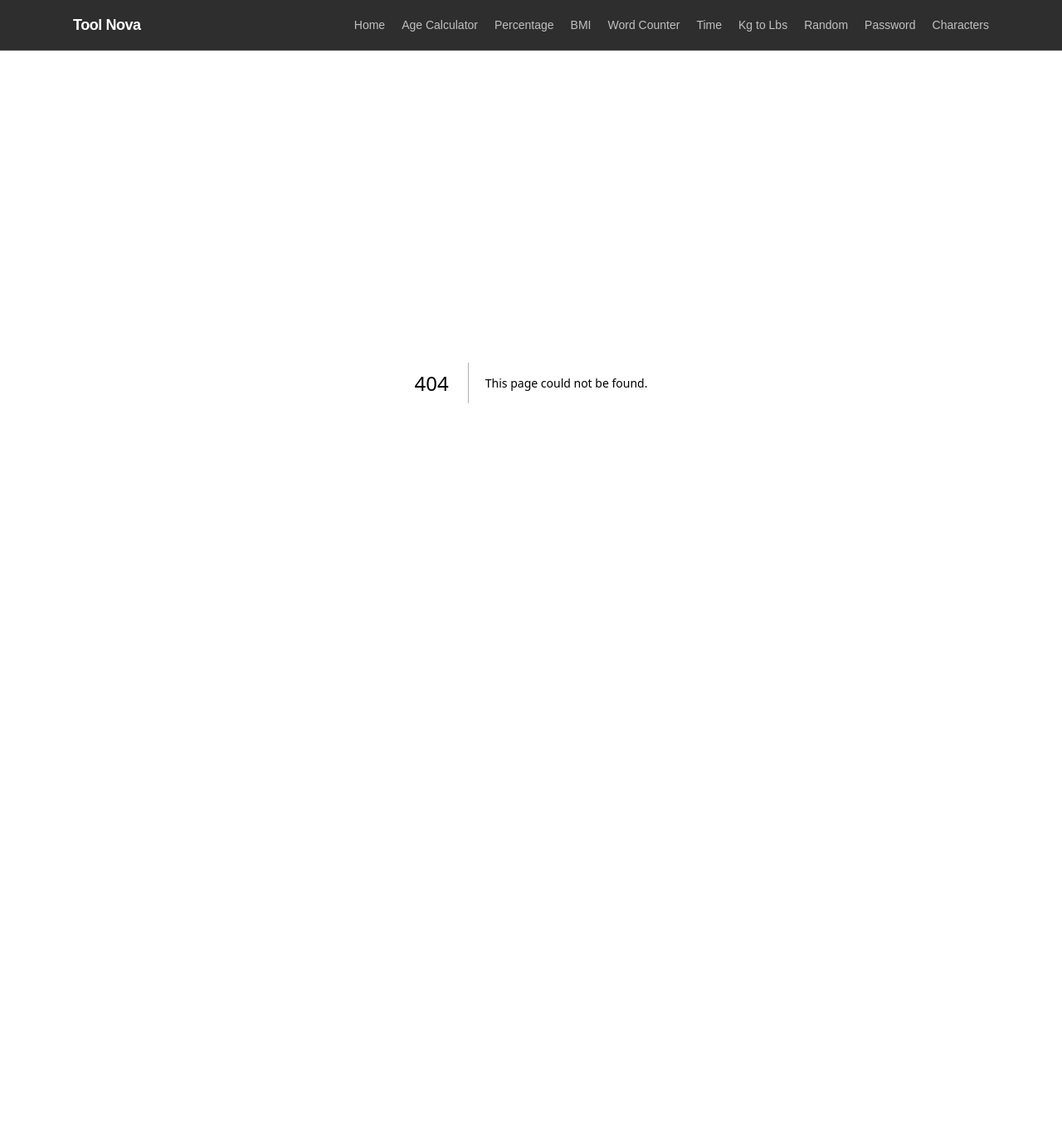
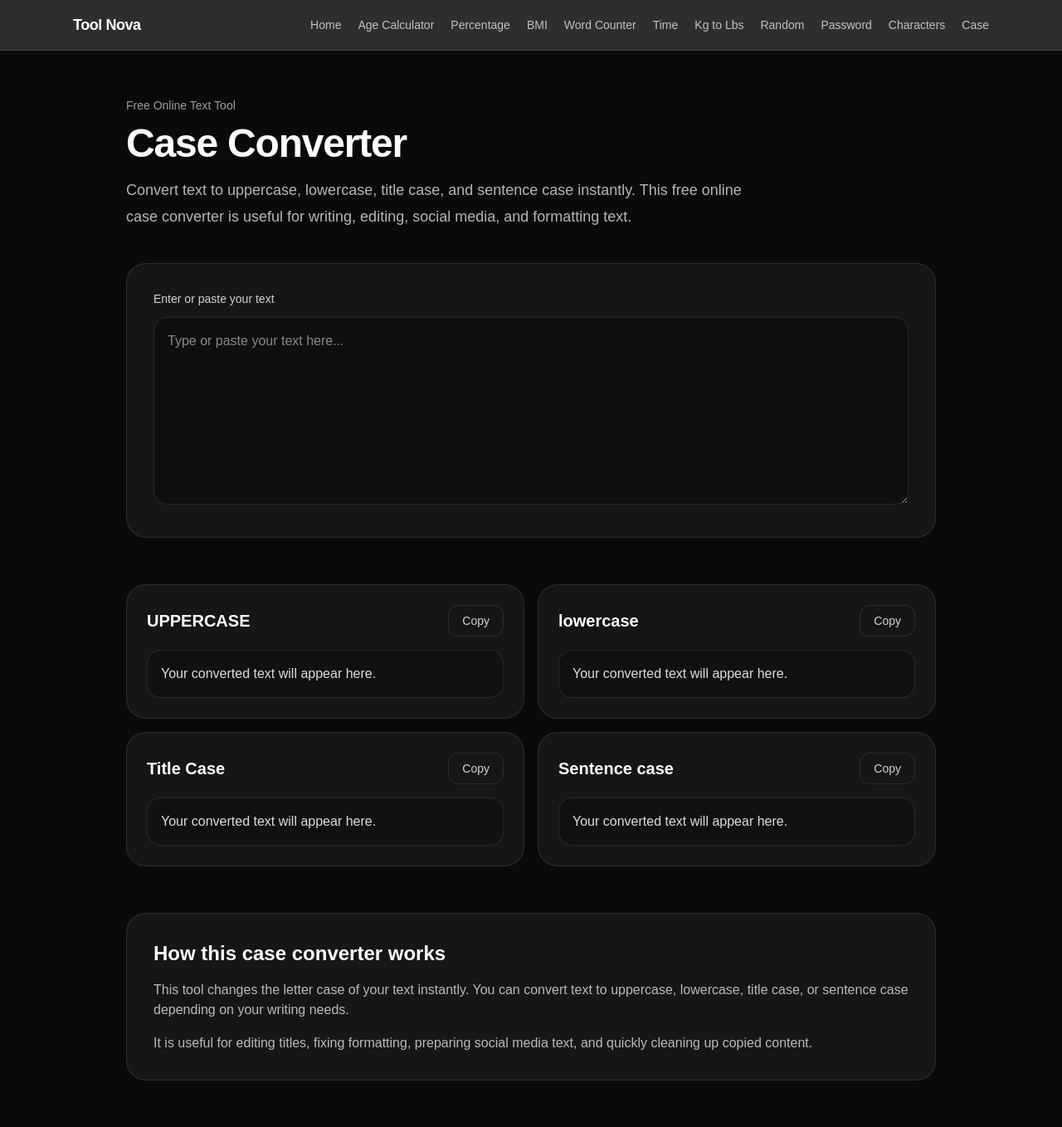
Before and after one commit to spacekjk/tool-nova-site, a Next.js app: page /case-converter in a window 1280 px wide. Before the commit this address had no page. Shown: the top 1358 px of the page at 83% size. Before the commit the page ends 861 px from the top, so only its background shows below. Built offline with nearby package versions, Linux system fonts and the light colour scheme.

Commit message:
add case converter

```diff
--- /dev/null
+++ b/app/case-converter/page.tsx
@@ -0,0 +1,147 @@
+"use client";
+
+import { useMemo, useState } from "react";
+
+function toTitleCase(text: string) {
+  return text.replace(/\w\S*/g, (word) => {
+    return word.charAt(0).toUpperCase() + word.slice(1).toLowerCase();
+  });
+}
+
+function toSentenceCase(text: string) {
+  return text
+    .toLowerCase()
+    .replace(/(^\s*\w|[.!?]\s*\w)/g, (char) => char.toUpperCase());
+}
+
+export default function CaseConverterPage() {
+  const [text, setText] = useState("");
+
+  const converted = useMemo(() => {
+    return {
+      upper: text.toUpperCase(),
+      lower: text.toLowerCase(),
+      title: toTitleCase(text),
+      sentence: toSentenceCase(text),
+    };
+  }, [text]);
+
+  const copyText = async (value: string) => {
+    await navigator.clipboard.writeText(value);
+  };
+
+  return (
+    <main className="min-h-screen bg-neutral-950 text-white">
+      <section className="mx-auto max-w-5xl px-6 py-14">
+        <div className="max-w-3xl">
+          <p className="mb-3 text-sm text-white/60">Free Online Text Tool</p>
+          <h1 className="text-4xl font-bold tracking-tight sm:text-5xl">
+            Case Converter
+          </h1>
+          <p className="mt-4 text-lg leading-8 text-white/70">
+            Convert text to uppercase, lowercase, title case, and sentence case
+            instantly. This free online case converter is useful for writing,
+            editing, social media, and formatting text.
+          </p>
+        </div>
+
+        <div className="mt-10 rounded-3xl border border-white/10 bg-white/5 p-6 sm:p-8">
+          <label className="mb-3 block text-sm font-medium text-white/80">
+            Enter or paste your text
+          </label>
+
+          <textarea
+            rows={8}
+            value={text}
+            onChange={(e) => setText(e.target.value)}
+            placeholder="Type or paste your text here..."
+            className="w-full rounded-2xl border border-white/10 bg-black/30 px-4 py-4 text-white outline-none focus:border-white/25"
+          />
+        </div>
+      </section>
+
+      <section className="mx-auto max-w-5xl px-6 pb-14">
+        <div className="grid gap-4 md:grid-cols-2">
+          {[
+            { label: "UPPERCASE", value: converted.upper },
+            { label: "lowercase", value: converted.lower },
+            { label: "Title Case", value: converted.title },
+            { label: "Sentence case", value: converted.sentence },
+          ].map((item) => (
+            <div
+              key={item.label}
+              className="rounded-3xl border border-white/10 bg-white/5 p-6"
+            >
+              <div className="flex items-center justify-between gap-4">
+                <h2 className="text-xl font-semibold">{item.label}</h2>
+                <button
+                  onClick={() => copyText(item.value)}
+                  className="rounded-xl border border-white/10 px-4 py-2 text-sm text-white/80 hover:bg-white/5"
+                >
+                  Copy
+                </button>
+              </div>
+
+              <div className="mt-4 rounded-2xl border border-white/10 bg-black/20 p-4">
+                <p className="whitespace-pre-wrap break-words text-white/85">
+                  {item.value || "Your converted text will appear here."}
+                </p>
+              </div>
+            </div>
+          ))}
+        </div>
+      </section>
+
+      <section className="mx-auto max-w-5xl px-6 pb-14">
+        <div className="rounded-3xl border border-white/10 bg-white/5 p-6 sm:p-8">
+          <h2 className="text-2xl font-semibold">How this case converter works</h2>
+          <div className="mt-4 space-y-4 text-white/70">
+            <p>
+              This tool changes the letter case of your text instantly. You can
+              convert text to uppercase, lowercase, title case, or sentence
+              case depending on your writing needs.
+            </p>
+            <p>
+              It is useful for editing titles, fixing formatting, preparing
+              social media text, and quickly cleaning up copied content.
+            </p>
+          </div>
+        </div>
+      </section>
+
+      <section className="mx-auto max-w-5xl px-6 pb-16">
+        <div className="rounded-3xl border border-white/10 bg-white/5 p-6 sm:p-8">
+          <h2 className="text-2xl font-semibold">Frequently Asked Questions</h2>
+
+          <div className="mt-6 space-y-6">
+            <div>
+              <h3 className="text-lg font-medium">What is title case?</h3>
+              <p className="mt-2 leading-7 text-white/70">
+                Title case capitalizes the first letter of each major word in a
+                title or heading.
+              </p>
+            </div>
+
+            <div>
+              <h3 className="text-lg font-medium">Can I convert text to all caps?</h3>
+              <p className="mt-2 leading-7 text-white/70">
+                Yes. Use the uppercase option to convert all letters to capital
+                letters.
+              </p>
+            </div>
+
+            <div>
+              <h3 className="text-lg font-medium">
+                Is this case converter free to use?
+              </h3>
+              <p className="mt-2 leading-7 text-white/70">
+                Yes. Tool Nova provides this case converter online for free with
+                no sign-up required.
+              </p>
+            </div>
+          </div>
+        </div>
+      </section>
+    </main>
+  );
+}
--- a/app/components.tsx
+++ b/app/components.tsx
@@ -11,6 +11,7 @@ const navItems = [
   { href: "/random-number-generator", label: "Random" },
   { href: "/password-generator", label: "Password" },
   { href: "/character-counter", label: "Characters" },
+  { href: "/case-converter", label: "Case" },
 ];
 
 export function Navbar() {
--- a/app/page.tsx
+++ b/app/page.tsx
@@ -42,9 +42,14 @@ const tools = [
     description: "Generate strong and secure passwords instantly."
   },
   {
-  title: "Character Counter",
-  href: "/character-counter",
-  description: "Count characters, words, and sentences instantly."
+    title: "Character Counter",
+    href: "/character-counter",
+    description: "Count characters, words, and sentences instantly."
+  },
+  {
+    title: "Case Converter",
+    href: "/case-converter",
+    description: "Convert text to uppercase, lowercase, title case, and more.",
   }
 
 
--- a/app/sitemap.ts
+++ b/app/sitemap.ts
@@ -14,6 +14,7 @@ export default function sitemap(): MetadataRoute.Sitemap {
     "/random-number-generator",
     "/password-generator",
     "/character-counter",
+    "/case-converter",
   ];
 
   return routes.map((route) => ({
```
